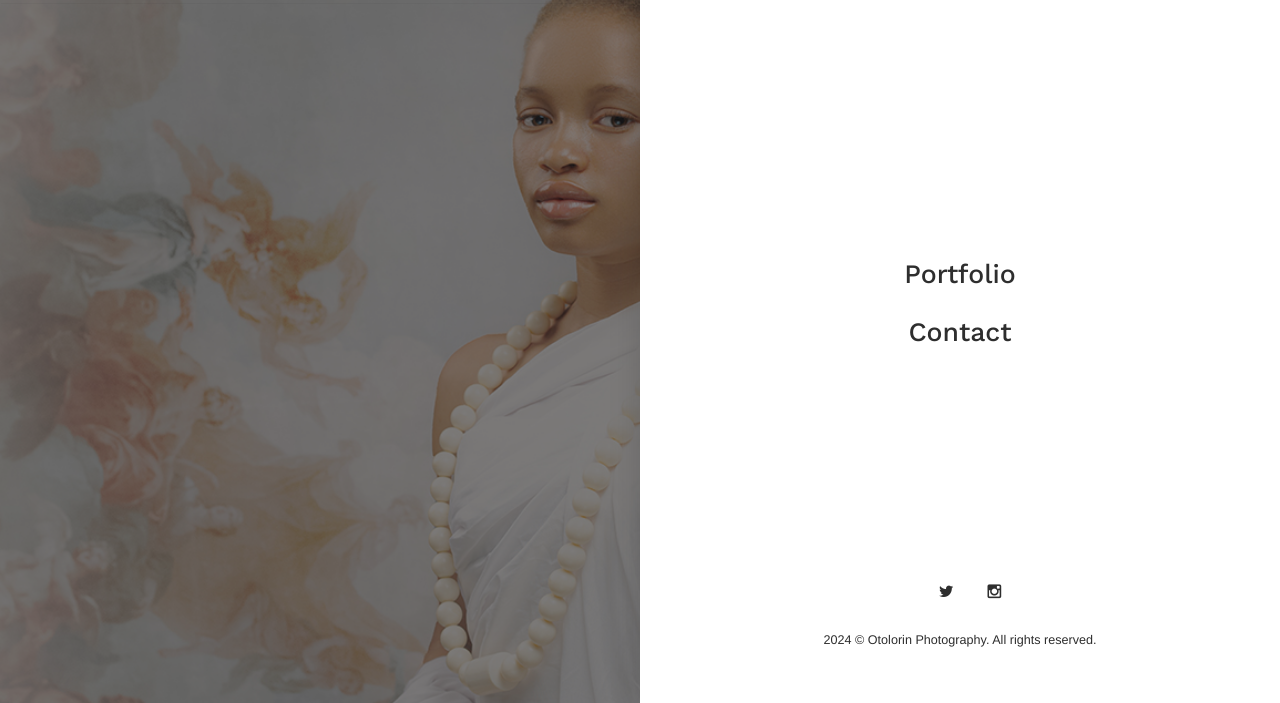
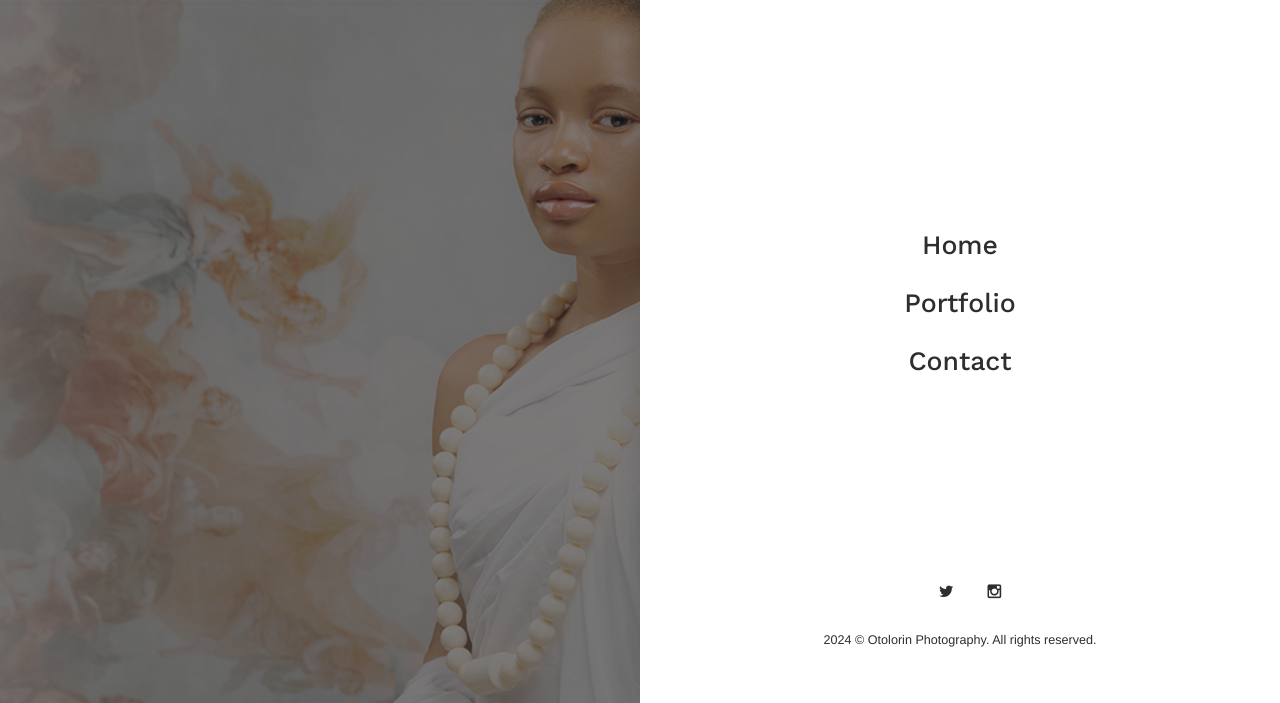
Before and after one commit to solidmoneyti/Otolorin, a plain HTML site: page index.html in a window 1280 px wide. Both pictures are taken after a click on the element 1192 px from the left and 50 px from the top of the page. Shown: the part 97-800 px from the top of the page. Drawn offline with nearby package versions, Linux system fonts and the light colour scheme; grey boxes are pictures that could not be loaded; files whose address does not match are found by name.

Commit message:
home button update

```diff
--- a/index.html
+++ b/index.html
@@ -15,14 +15,9 @@
     <!-- Menu-->
     <div class="nav-container">
       <ul class="nav">
+        <li><a href="/index.html">Home</a>
+        </li>
         <li><a href="pages/portfolio-3-col.html">Portfolio</a>
-          <!-- <ul class="dropdown">
-            <li><a href="pages/portfolio-3-col.html">3 Columns - Masonry</a></li>
-            <li><a href="pages/portfolio-no-spacing.html">3 Columns - No Spacing</a></li>
-            <li><a href="pages/portfolio-lightbox.html">Lightbox Portfolio</a></li>
-            <li><a href="pages/portfolio-single.html">Single Item #1</a></li>
-            <li><a href="pages/portfolio-single-2.html">Single Item #2</a></li>
-          </ul> -->
         </li>
         <li><a href="pages/contact.html">Contact </a>
           <!-- <ul class="dropdown">
```
Also changed, not shown: pages/adeola.html (+2 -0 lines), pages/contact.html (+2 -0 lines), pages/diamondsteve.html (+2 -0 lines), pages/fiolapo.html (+2 -0 lines), pages/ipele.html (+2 -0 lines), pages/ojudeoba.html (+2 -0 lines), pages/olumushin.html (+2 -0 lines), pages/portfolio-3-col.html (+2 -0 lines), pages/ronke.html (+2 -0 lines), pages/saor.html (+2 -0 lines), pages/theokus.html (+2 -0 lines), pages/woodenones.html (+2 -0 lines).
